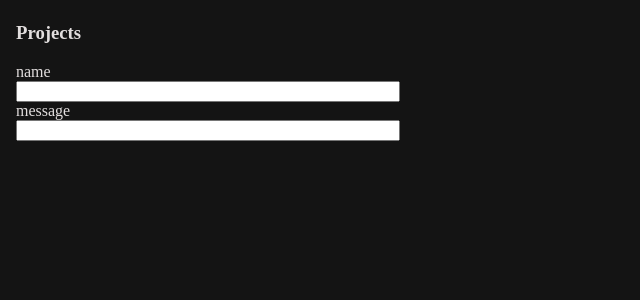
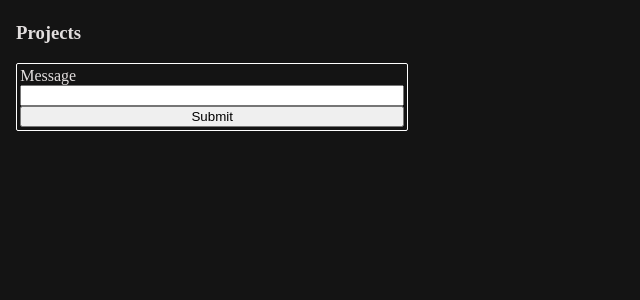
Before and after one commit to LachlanStephan/mysite, a PHP site: page / in a window 1280 px wide. Shown: the part 74-374 px from the top of the page, without its empty margins (0-640 px from the left). Run offline with PHP 8.4, Linux system fonts and the light colour scheme.

Commit message:
projects being fetched and set in html

```diff
--- a/githubData.js
+++ b/githubData.js
@@ -15,31 +15,55 @@ const gHubData = async () => {
 			method: "GET",
 			auth: auth,
 		});
+		console.log(res.data);
 		projArray.push(res.data);
 	}
 	setProjects();
 };
-gHubData();
+
+const doGhubData = async () => {
+	try {
+		gHubData();
+	} catch (e) {
+		console.log(e);
+	}
+};
+doGhubData();
 
 const setProjects = () => {
-	const descPrefix = "Description: ";
-
+	// const descPrefix = "Description: ";
 	const sect = document.getElementById("sect");
 	for (let i = 0; i < projArray.length; i++) {
 		// HTML elements
 		const container = document.createElement("div");
 		const heading = document.createElement("h4");
 		const desc = document.createElement("p");
+		const url = document.createElement("a");
+
+		// Add class to proj container
+		container.classList.add("projContainer");
 
 		// Create container for each
 		sect.appendChild(container);
 		container.appendChild(heading);
 
 		// Heading text
-		heading.innerHTML = projArray[i].name;
+		heading.innerHTML = projArray[i].name + ":";
 
 		// Description text
-		desc.innerHTML = descPrefix + projArray[i].description;
+		desc.innerHTML = projArray[i].description;
 		heading.after(desc);
+
+		// Add url
+		url.href = projArray[i].html_url;
+		url.innerHTML = "link";
+		desc.after(url);
+
+		if (
+			projArray[i].description == null ||
+			projArray[i].description == ""
+		) {
+			desc.innerHTML = "No description";
+		}
 	}
 };
--- a/index.html
+++ b/index.html
@@ -8,6 +8,7 @@
 		<link rel="stylesheet" href="./style.css" />
 		<script src="./main.js" defer></script>
 		<script type="module" src="./githubData.js"></script>
+        <!-- ADD FONT -->
 	<body>
 		<!-- Header -->
 		<header>
@@ -21,14 +22,11 @@
         <!-- Contact form-->
         <aside class="form">
             <form action="">
-                <label for="name">
-                    name
+                <label for="message">
+                    Message
                 </label>
-                <input type="text" name="name" id="">
-                <label for="message">
-                    message
-                </label>
-                <input type="text" name="message" id="">
+                <input type="textarea" name="message" id="">
+                <input type="submit">
             </form>
         </aside>
 	</body>
--- a/style.css
+++ b/style.css
@@ -8,16 +8,31 @@ body {
 
 h4 {
 	font-weight: 1000;
+	margin-right: 0.5rem;
 }
 
 p {
 	color: #ccc;
+	margin-right: 0.5rem;
 }
 
 form {
+	margin-top: 1rem;
+	padding: 0.2rem;
+	border-radius: 2px;
+	border: 1px solid white;
 	display: flex;
 	flex-direction: column;
 	width: 30%;
+}
+
+.projContainer {
+	display: flex;
+	align-items: center;
+	border: 1px solid white;
+	width: 90%;
+	padding: 0.2rem;
+	border-radius: 2px;
 }
 
 /* Media query stuffs */
```
